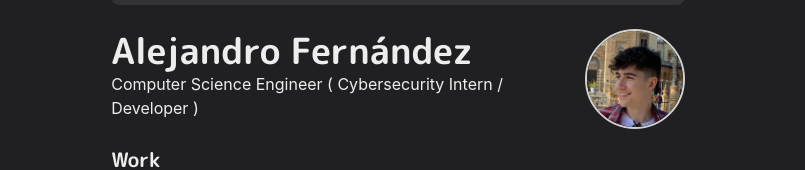
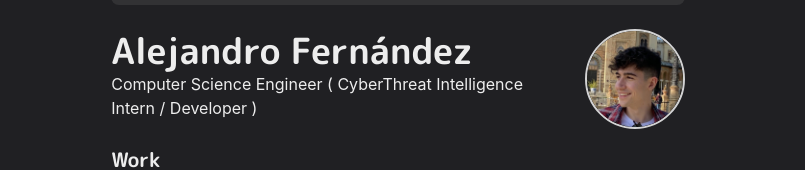
Before and after one commit to alexfcab/alexfcab-homepage, a Next.js app: page / in a window 1280 px wide. Shown: the part 123-293 px from the top of the page, without its empty margins (242-1047 px from the left). Built offline with nearby package versions, Linux system fonts and the light colour scheme.

Commit message:
edited current position

```diff
--- a/pages/index.js
+++ b/pages/index.js
@@ -20,7 +20,7 @@ const Page = () => {
                     <Heading as="h2" variant="page-title">
                         Alejandro Fernández
                     </Heading>
-                    <p>Computer Science Engineer ( Cybersecurity Intern / Developer )</p>
+                    <p>Computer Science Engineer ( CyberThreat Intelligence Intern / Developer )</p>
                 </Box>
                 <Box
                     flexShrink={0}
```
